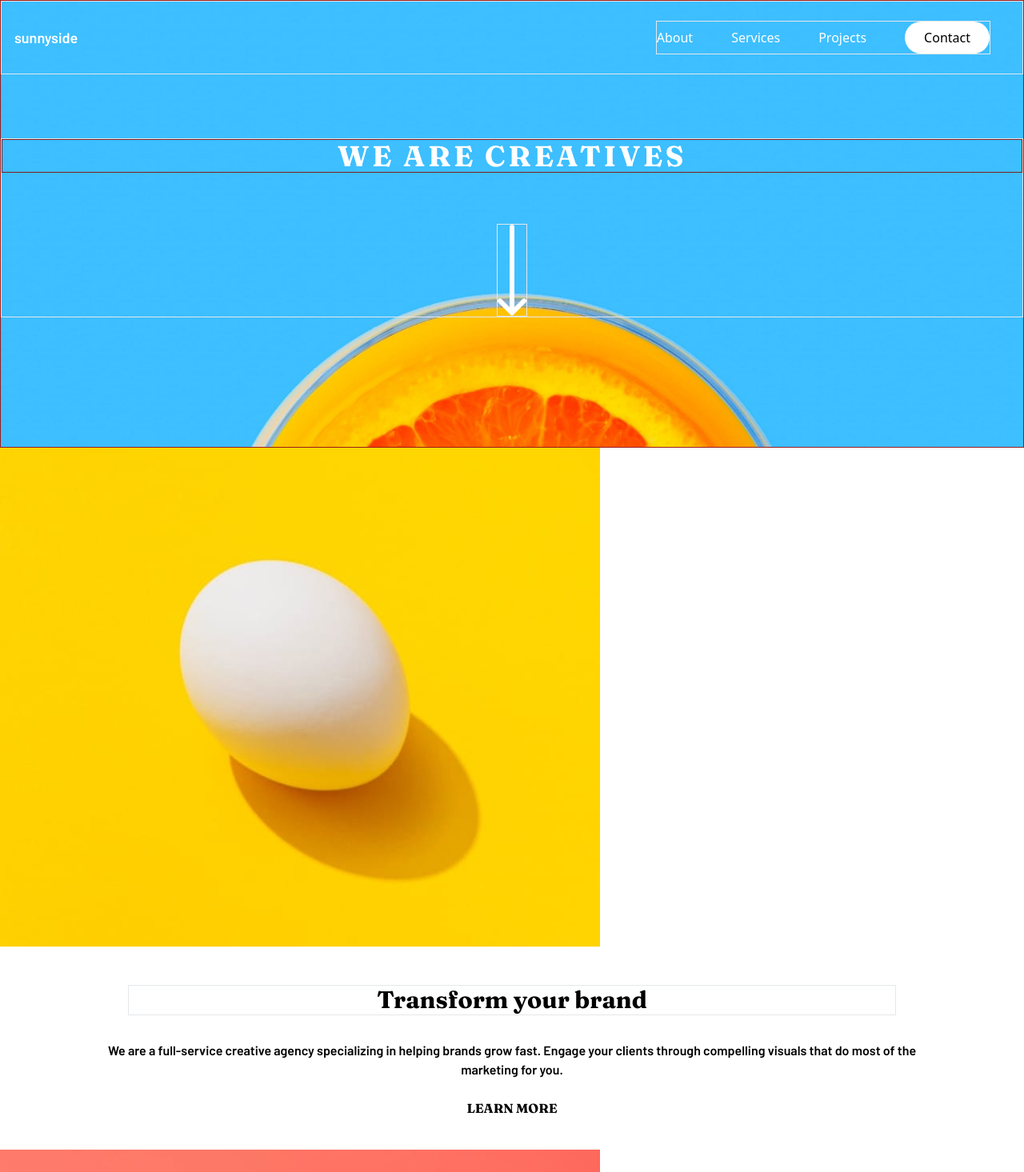
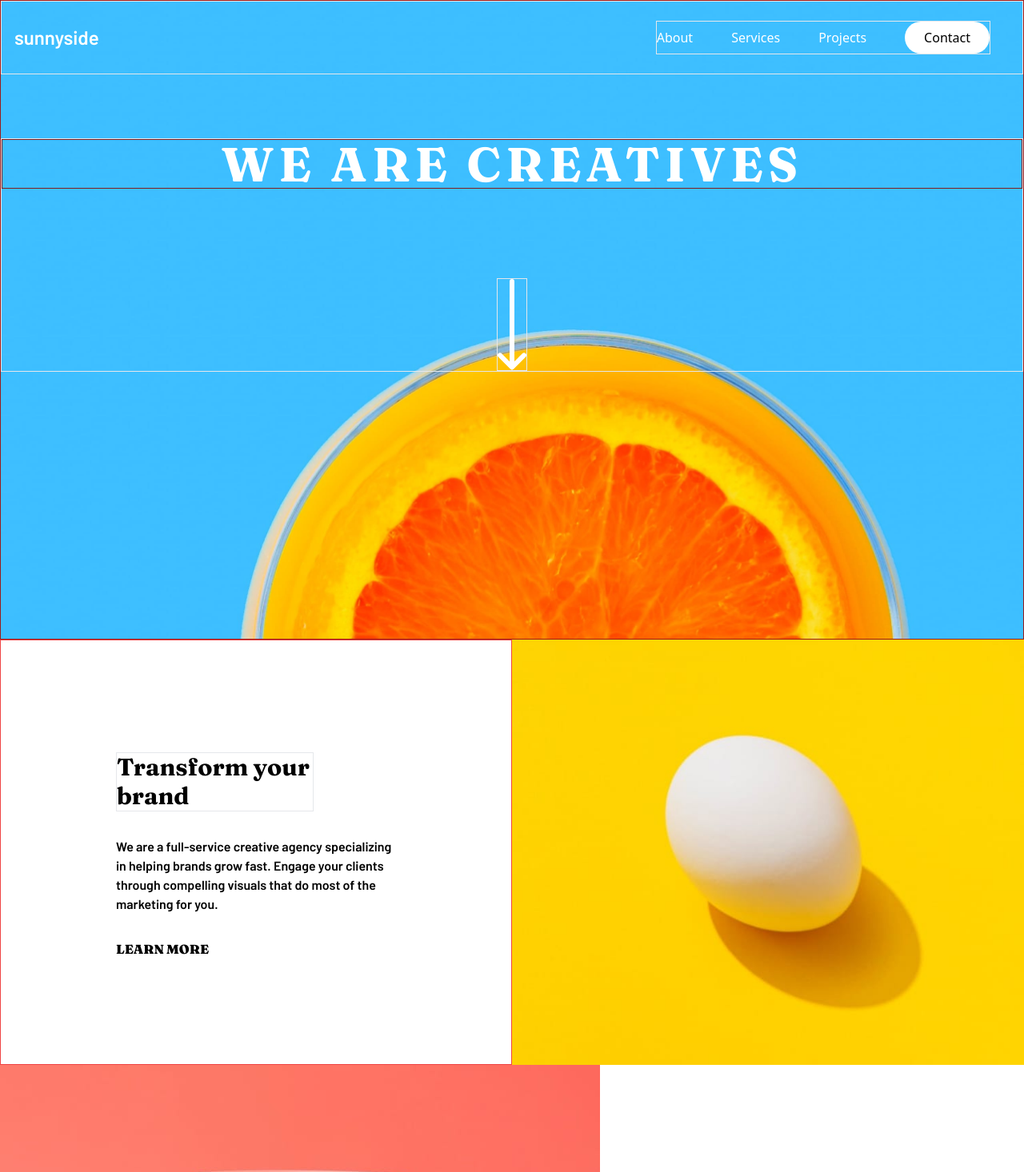
Before and after one commit to presh-031/Sunnyside-Landing-Page, a React (Create React App) app: page / in a window 1280 px wide. Shown: the top 1466 px of the page at 80% size. Built offline with nearby package versions, Linux system fonts and the light colour scheme.

Commit message:
working on grid-section

```diff
--- a/src/components/Grid.jsx
+++ b/src/components/Grid.jsx
@@ -6,16 +6,18 @@ import orangeImage from "../images/mobile/image-photography.jpg";
 const Grid = () => {
   return (
     <section>
-      <div className="flex flex-col-reverse">
-        <div className="text-center">
-          <p className=" font-fraunces text-3xl  mt-12 mb-8 w-3/4 border mx-auto">Transform your brand</p>
-          <p className="font-barlow w-4/5 mx-auto mb-6">
+      <div className="flex flex-col-reverse  sm:flex-row ">
+        <div className=" border border-red-500 text-center sm:flex  sm:w-[50%] sm:flex-col sm:justify-center  sm:pl-36  sm:text-left ">
+          <p className=" mx-auto mt-12 mb-8  w-3/4 border font-fraunces text-3xl sm:mx-0 sm:w-[50%]">
+            Transform your brand
+          </p>
+          <p className="mx-auto mb-6 w-4/5 font-barlow sm:mx-0 sm:mb-8 sm:w-[72%]">
             We are a full-service creative agency specializing in helping brands grow fast. Engage your clients through
             compelling visuals that do most of the marketing for you.
           </p>
-          <p className="mb-10 font-fraunces">LEARN MORE</p>
+          <p className="mb-10 font-fraunces sm:font-black">LEARN MORE</p>
         </div>
-        <div>
+        <div className="sm:w-[50%]">
           <img src={eggImage} alt="" />
         </div>
       </div>
@@ -24,8 +26,8 @@ const Grid = () => {
           <img src={cupImage} alt="" />
         </div>
         <div className=" text-center ">
-          <p className=" font-fraunces text-3xl  mt-12 mb-8 w-3/4 border mx-auto">Stand out to the right audience</p>
-          <p className="font-barlow w-4/5 mx-auto mb-6">
+          <p className=" mx-auto mt-12  mb-8 w-3/4 border font-fraunces text-3xl">Stand out to the right audience</p>
+          <p className="mx-auto mb-6 w-4/5 font-barlow">
             Using a collaborative formula of designers, researchers, photographers , videographers, and copywriters,
             we'll build and extend your brand in digital places.{" "}
           </p>
@@ -34,21 +36,21 @@ const Grid = () => {
       </div>
       <div>
         <div
-          className="bg-no-repeat bg-cover  w-full h-[35rem] flex flex-col justify-end text-center"
+          className="flex h-[35rem]  w-full flex-col justify-end bg-cover bg-no-repeat text-center"
           style={{ backgroundImage: `url(${appleImage})` }}
         >
-          <p className="font-fraunces text-2xl mb-8">Graphic Design</p>
-          <p className="mb-8 font-barlow w-[92%] mx-auto border">
+          <p className="mb-8 font-fraunces text-2xl">Graphic Design</p>
+          <p className="mx-auto mb-8 w-[92%] border font-barlow">
             Great design makes you memorable. We deliver artwork that underscores your brand message and captures
             potential clients' attention.
           </p>
         </div>
         <div
-          className="bg-no-repeat bg-cover  w-full h-[35rem] flex flex-col justify-end text-center"
+          className="flex h-[35rem]  w-full flex-col justify-end bg-cover bg-no-repeat text-center"
           style={{ backgroundImage: `url(${orangeImage})` }}
         >
-          <p className="font-fraunces text-2xl mb-8">Photography</p>
-          <p className="mb-8 font-barlow w-[92%] mx-auto border">
+          <p className="mb-8 font-fraunces text-2xl">Photography</p>
+          <p className="mx-auto mb-8 w-[92%] border font-barlow">
             Increase your credibility by getting the most stunning, high-quality photos that improves your business
             image.
           </p>
--- a/src/components/Hero.jsx
+++ b/src/components/Hero.jsx
@@ -5,10 +5,10 @@ import "./Hero.css";
 
 const Hero = () => {
   return (
-    <div className="hero h-[35rem] w-full border border-red-800 bg-cover  bg-no-repeat">
+    <div className="hero h-[35rem] w-full border border-red-800 bg-cover bg-no-repeat  sm:h-[50rem]">
       <header className=" flex items-center justify-between border px-4 py-6">
         <div>
-          <p className=" font-barlow text-lg text-white">sunnyside</p>
+          <p className=" font-barlow text-lg text-white sm:text-2xl">sunnyside</p>
         </div>
         <nav>
           <ul className="mr-6 hidden items-center gap-12 border text-white sm:flex">
@@ -23,8 +23,10 @@ const Hero = () => {
         </nav>
       </header>
       <div className="mt-20 border text-center">
-        <p className=" border border-red-900 font-fraunces  text-4xl tracking-widest text-white ">WE ARE CREATIVES</p>
-        <img className="mx-auto mt-16 border" src={arrowDown} alt="" />
+        <p className=" border border-red-900 font-fraunces  text-4xl tracking-widest text-white sm:text-6xl ">
+          WE ARE CREATIVES
+        </p>
+        <img className="mx-auto mt-16 border sm:mt-28" src={arrowDown} alt="" />
       </div>
     </div>
   );
```
